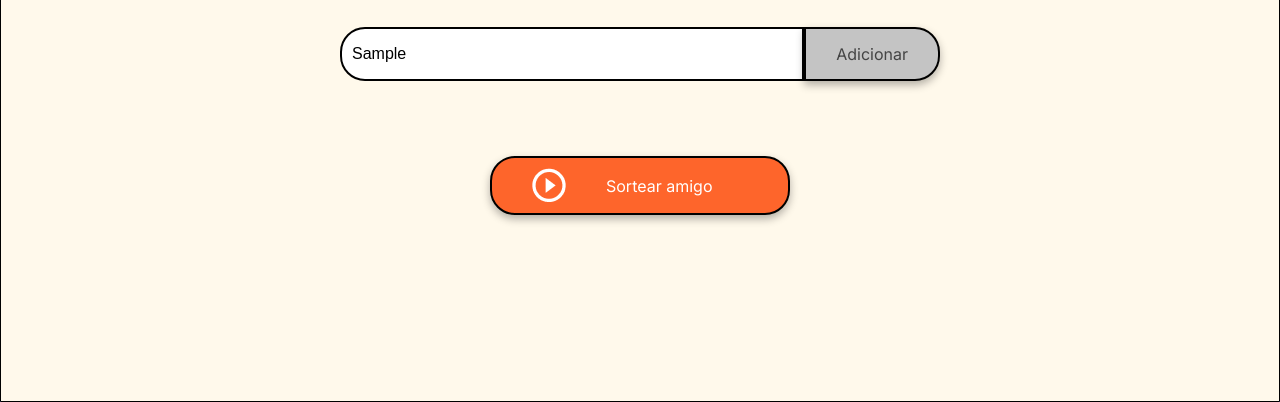
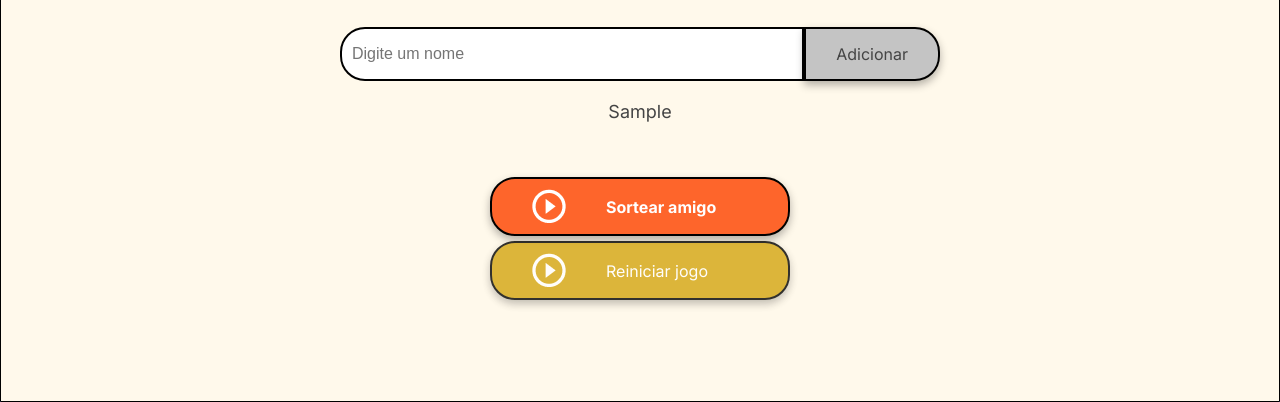
Before and after one commit to notdougz/amigo-secreto, a plain HTML site: page index.html in a window 1280 px wide. Both pictures are taken after typing "Sample" into the empty fields and a click on the button "Adicionar". Shown: the part 398-800 px from the top of the page. Drawn offline with Linux system fonts and the light colour scheme.

Commit message:
Primeira versão amigo secreto finalizada

```diff
--- a/app.js
+++ b/app.js
@@ -1 +1,101 @@
-//O principal objetivo deste desafio é fortalecer suas habilidades em lógica de programação. Aqui você deverá desenvolver a lógica para resolver o problema.
+// Array para armazenar os nomes dos amigos
+let amigos = [];
+
+/**
+ * Função para adicionar um amigo à lista.
+ * A função verifica se o nome é válido antes de adicionar.
+ */
+function adicionarAmigo() {
+    // Obtém o valor do input de nome
+    let input = document.getElementById("amigo");
+    let nome = input.value.trim();
+
+    // Valida se o nome não está vazio e se contém apenas letras e espaços
+    if (nome !== "" && nome.match(/^[a-zA-ZÀ-ÿ\s]+$/)) {
+        // Adiciona o nome ao array amigos
+        amigos.push(nome);
+        console.log(`Amigo adicionado: ${nome}`); // Log para depuração
+
+        // Cria um novo item de lista (li) com o nome do amigo
+        let lista = document.getElementById("listaAmigos");
+        let item = document.createElement("li");
+
+        // Adiciona o nome do amigo ao item de lista
+        item.textContent = nome;
+
+        // Adiciona o item à lista HTML
+        lista.appendChild(item);
+
+        // Limpa o campo de input após adicionar o amigo
+        input.value = "";
+
+    } else {
+        // Se o nome for inválido, exibe uma mensagem de erro
+        alert("Por favor, digite um nome válido!");
+        console.log("Nome inválido:", nome); // Log para depuração
+    }
+}
+
+/**
+ * Função para sortear um amigo da lista.
+ * Ao sortear, o amigo sorteado é removido da lista.
+ */
+function sortearAmigo() {
+    // Verifica se há amigos na lista
+    if (amigos.length === 0) {
+        alert("Não há nomes para sortear");
+        console.log("Nenhum amigo na lista para sortear"); // Log para depuração
+        return;
+    }
+
+    // Sorteia um amigo aleatório
+    let i = Math.floor(Math.random() * amigos.length);
+    let nomeSorteado = amigos[i];
+
+    // Exclui a pessoa sorteada do array para que não seja sorteada novamente
+    amigos.splice(i, 1); // Remove o nome sorteado do array
+    console.log(`Amigo sorteado: ${nomeSorteado}`); // Log para depuração
+
+    // Atualiza o resultado na tela
+    let resultado = document.getElementById("resultado");
+    resultado.innerHTML = ""; // Limpa qualquer resultado anterior
+
+    // Cria um item de lista para exibir o resultado
+    let itemResultado = document.createElement("li");
+    itemResultado.textContent = `O amigo sorteado é ${nomeSorteado}`;
+    resultado.appendChild(itemResultado);
+
+    // Se todos os amigos forem sorteados, exibe uma mensagem e reinicia o jogo
+    if (amigos.length === 0) {
+        alert("Todos os amigos foram sorteados!");
+        console.log("Todos os amigos foram sorteados"); // Log para depuração
+    }
+}
+
+/**
+ * Função para reiniciar o jogo.
+ * Limpa tanto a lista de amigos quanto o resultado.
+ */
+function reiniciarJogo() {
+    // Limpa o array de amigos
+    amigos = [];
+    console.log("Jogo reiniciado. Lista de amigos limpa."); // Log para depuração
+
+    // Limpa a lista de amigos exibida na tela
+    let listaAmigos = document.getElementById("listaAmigos");
+    listaAmigos.innerHTML = "";
+
+    // Limpa o resultado do sorteio exibido na tela
+    let listaResultado = document.getElementById("resultado");
+    listaResultado.innerHTML = "";
+}
+
+// Adicionando funcionalidade para a tecla "Enter" no campo de input
+document.getElementById("amigo").addEventListener("keydown", function (event) {
+    // Verifica se a tecla pressionada foi "Enter"
+    if (event.key === "Enter") {
+        event.preventDefault(); // Impede o comportamento padrão da tecla Enter
+        adicionarAmigo(); // Chama a função para adicionar o nome
+        console.log("Tecla Enter pressionada, amigo adicionado"); // Log para depuração
+    }
+});
--- a/index.html
+++ b/index.html
@@ -1,12 +1,15 @@
 <!DOCTYPE html>
 <html lang="pt-br">
+
 <head>
     <meta charset="UTF-8">
     <meta name="viewport" content="width=device-width, initial-scale=1.0">
     <link rel="stylesheet" href="style.css">
     <link rel="preconnect" href="https://fonts.googleapis.com">
     <link rel="preconnect" href="https://fonts.gstatic.com" crossorigin>
-    <link href="https://fonts.googleapis.com/css2?family=Inter:wght@100;400;700;900&family=Merriweather:ital,wght@0,300;0,400;0,700;0,900;1,300;1,400;1,700;1,900&display=swap" rel="stylesheet">
+    <link
+        href="https://fonts.googleapis.com/css2?family=Inter:wght@100;400;700;900&family=Merriweather:ital,wght@0,300;0,400;0,700;0,900;1,300;1,400;1,700;1,900&display=swap"
+        rel="stylesheet">
     <title>Amigo Secreto</title>
 </head>
 
@@ -32,10 +35,13 @@
                     <img src="assets/play_circle_outline.png" alt="Ícone para sortear">
                     Sortear amigo
                 </button>
+                <button class="button-reiniciar" onclick="reiniciarJogo()"><img src="assets/play_circle_outline.png"
+                        alt="Ícone para sortear">Reiniciar jogo</button>
             </div>
         </section>
     </main>
 
     <script src="app.js" defer></script>
 </body>
+
 </html>
--- a/style.css
+++ b/style.css
@@ -142,7 +142,7 @@ ul {
     text-align: center;
 }
 
-/* Botão de sortear título */
+/* Botão de sortear amigo */
 .button-draw {
     display: flex;
     align-items: center;
@@ -151,6 +151,7 @@ ul {
     color: var(--color-white);
     background-color: var(--color-button);
     font-size: 16px;
+    font-weight: bold; /* Deixa o texto em negrito */
 }
 
 .button-draw img {
@@ -160,3 +161,26 @@ ul {
 .button-draw:hover {
     background-color: var(--color-button-hover);
 }
+
+
+/* botão de reiniciar */
+.button-reiniciar {
+    display: flex;
+    align-items: center;
+    width: 100%;
+    margin-top: 5px;
+    padding: 10px 40px;
+    font-size: 16px;
+    background-color: #d4a50e; /* Tom de amarelo mais escuro */
+    color: #FFF;
+    opacity: 0.8;
+}
+
+.button-reiniciar img {
+    margin-right: 40px;
+}
+
+.button-reiniciar:hover {
+    opacity: 1;
+    background-color: #b88d0a; /* Tom de amarelo mais escuro no hover */
+}
```
